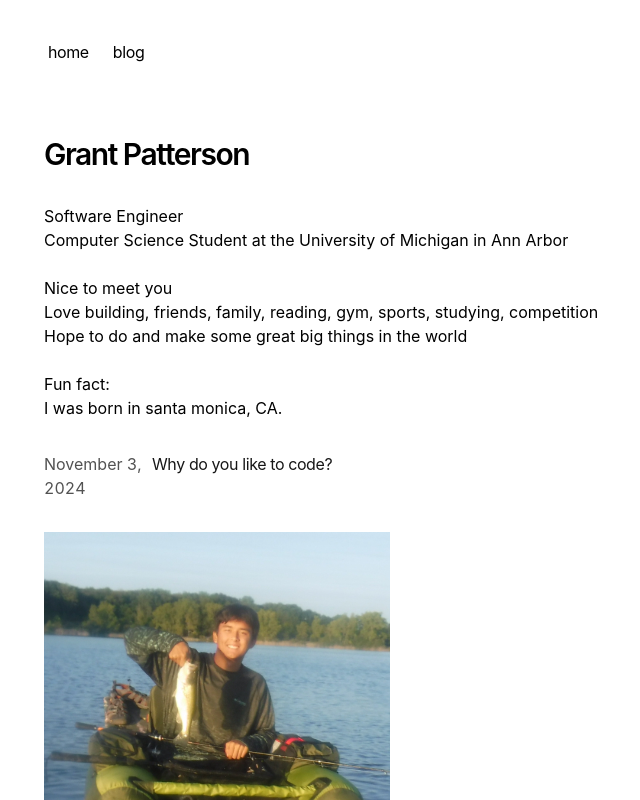
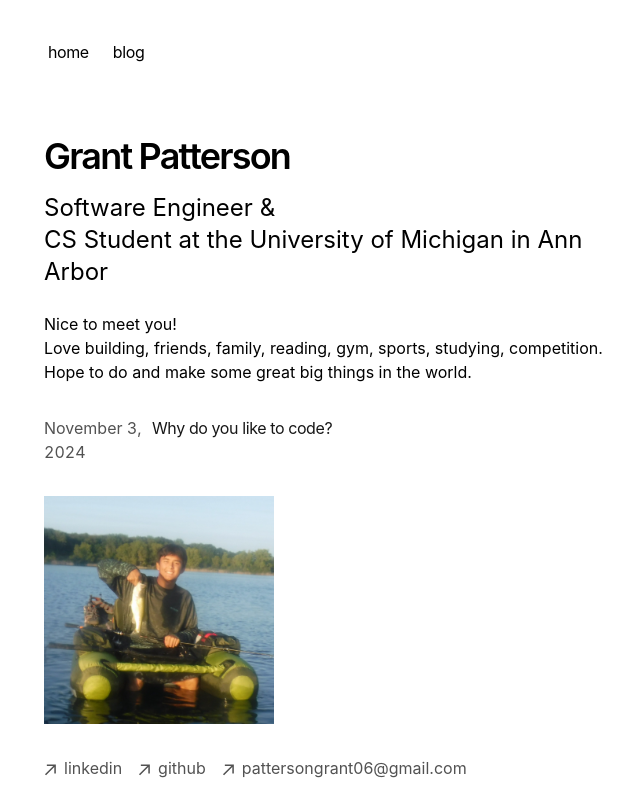
Before and after one commit to pattersongrant/personal-site, a Next.js app in the folder my-sitev2/: page / in a window 1280 px wide. Shown: the top 800 px of the page, without its empty margins (308-948 px from the left). Built offline with nearby package versions, Linux system fonts and the light colour scheme.

Commit message:
more professional

```diff
--- a/my-sitev2/app/page.tsx
+++ b/my-sitev2/app/page.tsx
@@ -3,31 +3,26 @@ import { BlogPosts } from 'app/components/posts'
 export default function Page() {
   return (
     <section>
-      <h1 className="mb-8 text-3xl font-semibold tracking-tighter">
+      <h1 className="mb-4 text-4xl font-semibold tracking-tighter">
         Grant Patterson
       </h1>
       <p className="mb-4">
-        {`Software Engineer`}
+        <h1 className="text-2xl">Software Engineer &</h1>
+        <h1 className="text-2xl">CS Student at the University of Michigan in Ann Arbor</h1>
         <br></br>
-        {'Computer Science Student at the University of Michigan in Ann Arbor'}
+        {'Nice to meet you!'}
         <br></br>
+        {'Love building, friends, family, reading, gym, sports, studying, competition.'}
         <br></br>
-        {'Nice to meet you'}
+        {'Hope to do and make some great big things in the world.'}
         <br></br>
-        {'Love building, friends, family, reading, gym, sports, studying, competition'}
-        <br></br>
-        {'Hope to do and make some great big things in the world'}
-        <br></br><br></br>
-        {'Fun fact:'}
-        <br></br>
-        {'I was born in santa monica, CA.'}
 
 
       </p>
       <div className="my-8">
         <BlogPosts />
       </div>
-      <img className="w-3/5"src="/fish.jpeg"></img>
+      <img className="w-2/5"src="/fish.jpeg"></img>
     </section>
 
   )
```
